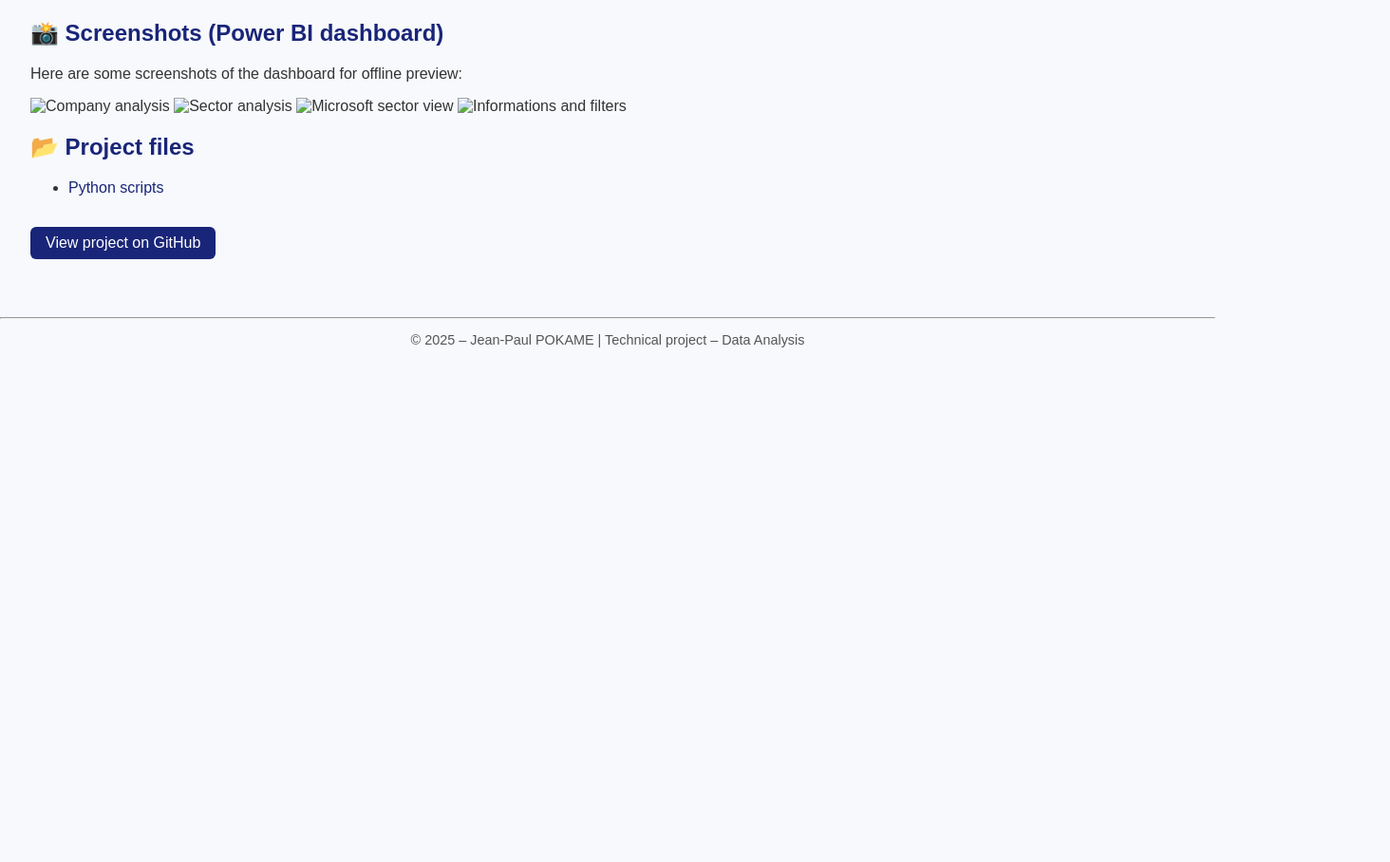
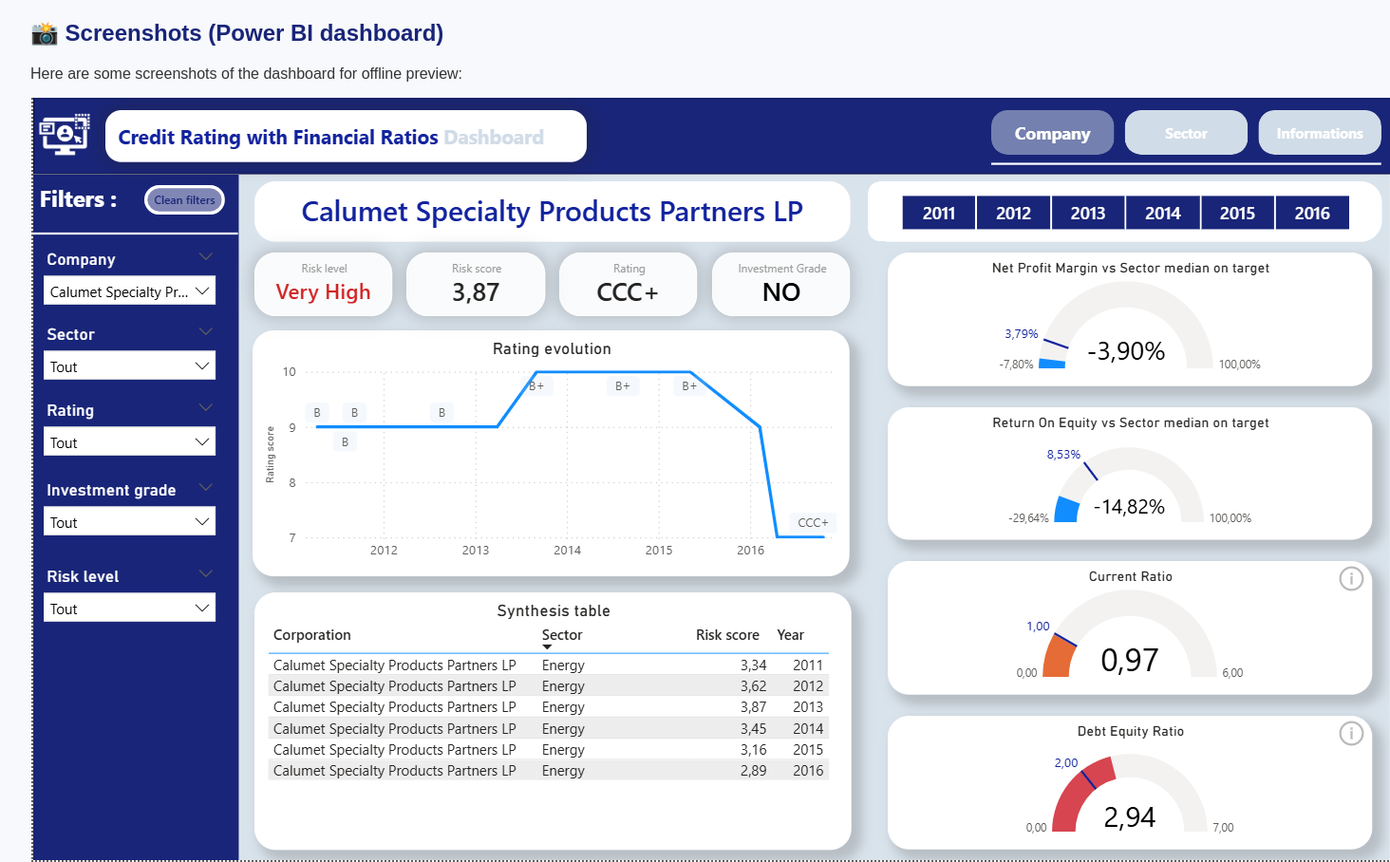
Before and after one commit to JeanPaul-P/Portfolio-data-analyst, a plain HTML site: page projet-notation-credit/index.html in a window 1280 px wide. Shown: the part 1309-2217 px from the top of the page at 95% size, 1464 px wide, since content can reach past the window. Before the commit the page ends 1690 px from the top, so only its background shows below. Drawn offline with Linux system fonts and the light colour scheme.

Commit message:
Update index.html

```diff
--- a/projet-notation-credit/index.html
+++ b/projet-notation-credit/index.html
@@ -108,10 +108,10 @@
       <h2>📸 Screenshots (Power BI dashboard)</h2>
       <p>Here are some screenshots of the dashboard for offline preview:</p>
       <div class="screenshots">
-        <img src="projet-notation-credit/Screenshots/Capture_Company.png" alt="Company analysis">
-        <img src="projet-notation-credit/Screenshots/Capture_Sector.png" alt="Sector analysis">
-        <img src="projet-notation-credit/Screenshots/Capture_Sector_Microsoft.png" alt="Microsoft sector view">
-        <img src="projet-notation-credit/Screenshots/Capture_Informations.png" alt="Informations and filters">
+        <img src="https://jeanpaul-p.github.io/Portfolio-data-analyst/projet-notation-credit/Screenshots/Capture_Company.png" alt="Company analysis">
+        <img src="https://jeanpaul-p.github.io/Portfolio-data-analyst/projet-notation-credit/Screenshots/Capture_Sector.png" alt="Sector analysis">
+        <img src="https://jeanpaul-p.github.io/Portfolio-data-analyst/projet-notation-credit/Screenshots/Capture_Sector_Microsoft.png" alt="Microsoft sector view">
+        <img src="https://jeanpaul-p.github.io/Portfolio-data-analyst/projet-notation-credit/Screenshots/Capture_Informations.png" alt="Informations and filters">
       </div>
     </section>
 
```
